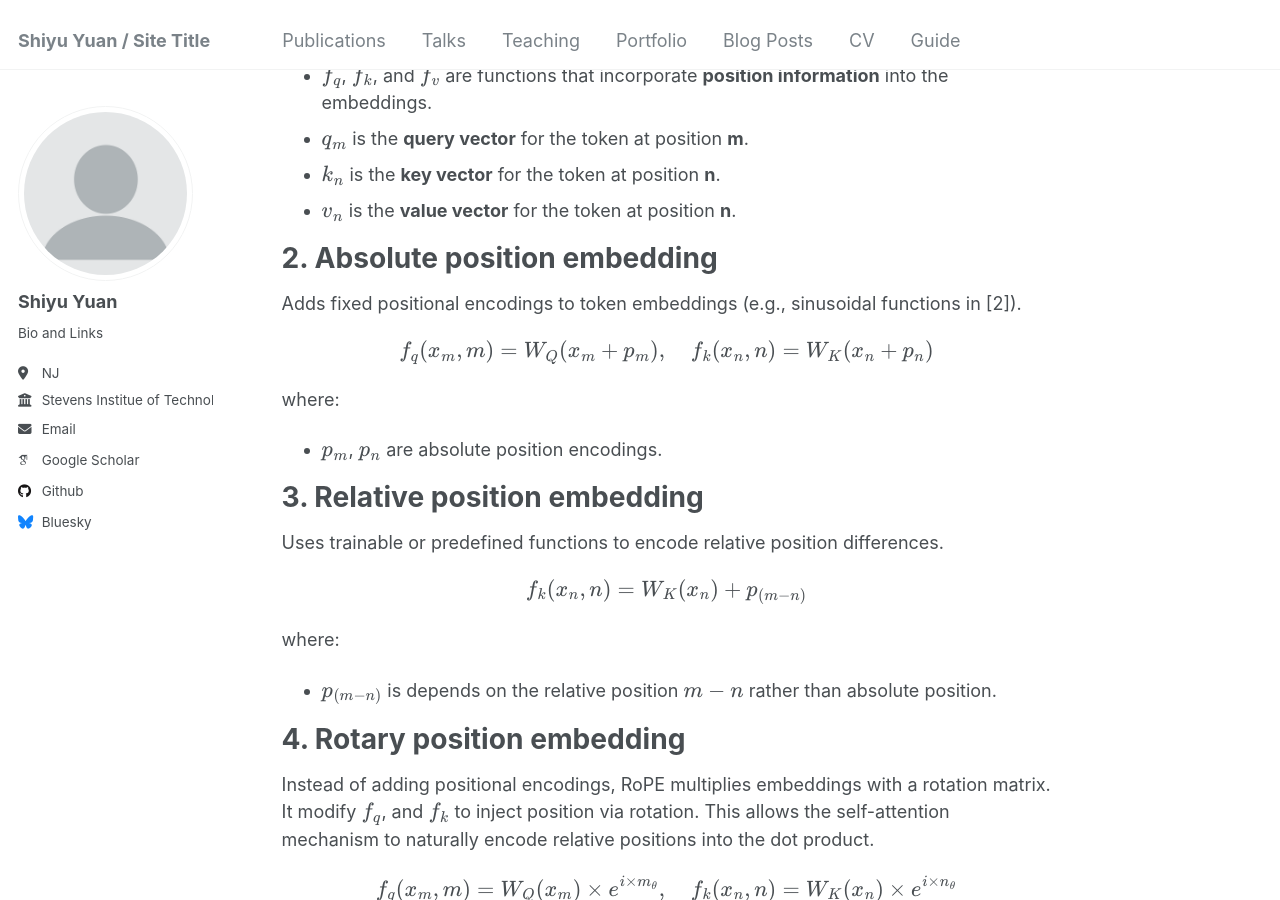
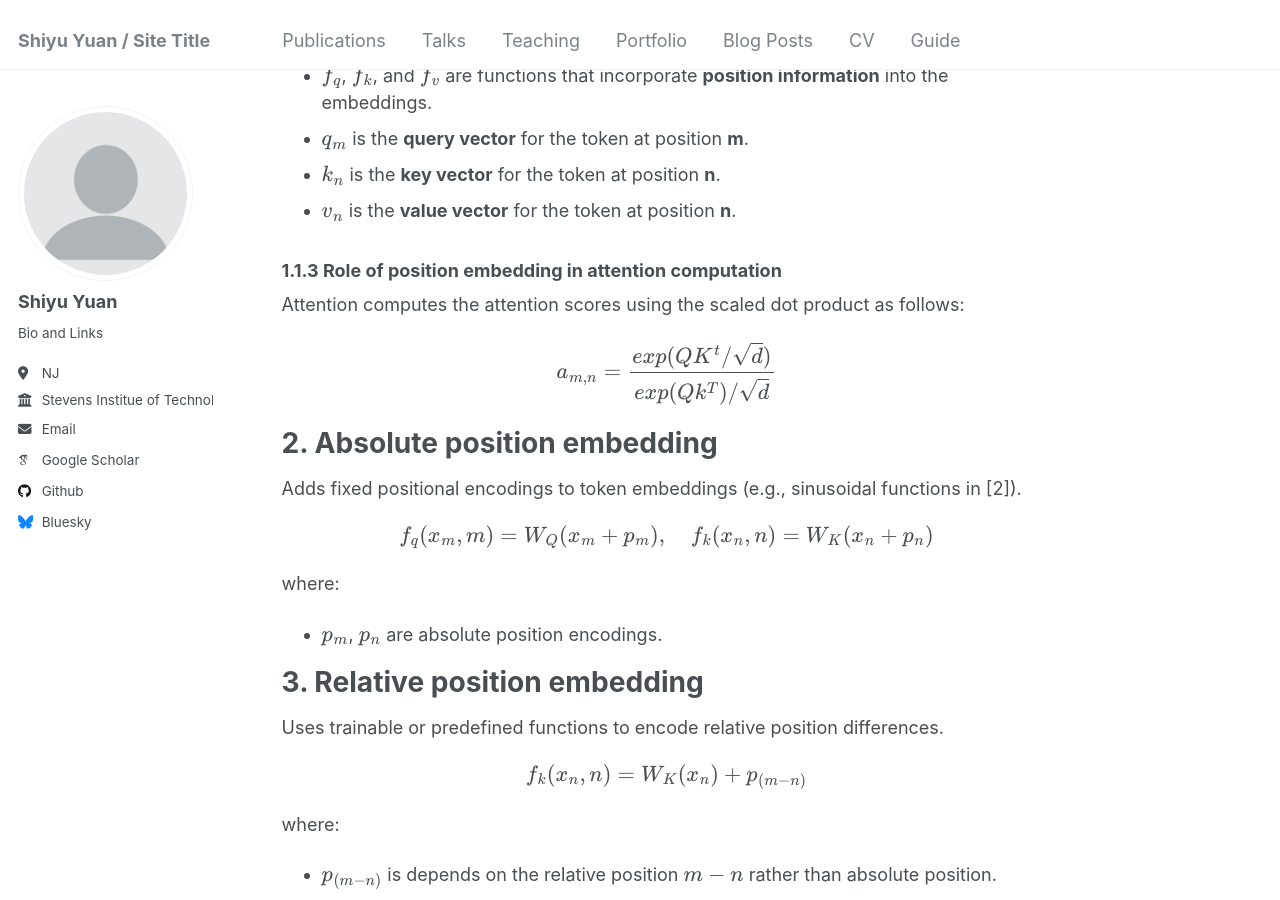
Before and after one commit to syyuan2021/syy2025, a Jekyll site: the page built from _posts/2025-01-31-blog-post-2.md, in a window 1280 px wide and 900 px high, scrolled down 1082 px. Built offline with Jekyll 4.4.1, drawn with Linux system fonts in a browser that asks for light colours; some web fonts are replaced; some of the changed text lies outside the part shown.

Commit message:
Update 2025-01-31-blog-post-2.md

```diff
--- a/_posts/2025-01-31-blog-post-2.md
+++ b/_posts/2025-01-31-blog-post-2.md
@@ -37,6 +37,13 @@ where:
 - $$q_m$$ is the **query vector** for the token at position **m**.
 - $$k_n$$ is the **key vector** for the token at position **n**.
 - $$v_n$$ is the **value vector** for the token at position **n**.
+
+### 1.1.3 Role of position embedding in attention computation
+Attention computes the attention scores using the scaled dot product as follows:
+
+$$
+a_{m, n} = \frac{exp(QK^{t}/ \sqrt{d})}{exp(Qk^{T})/ \sqrt{d}}
+$$
 
 
 # 2. Absolute position embedding
```
